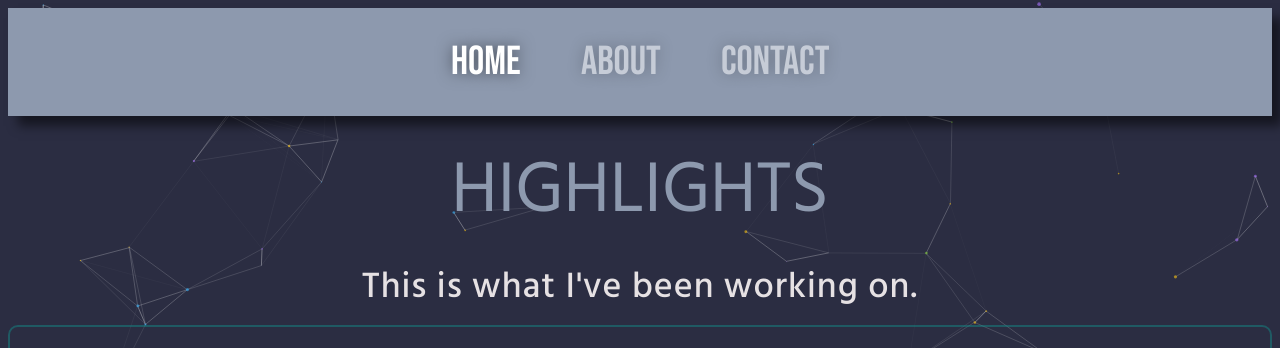
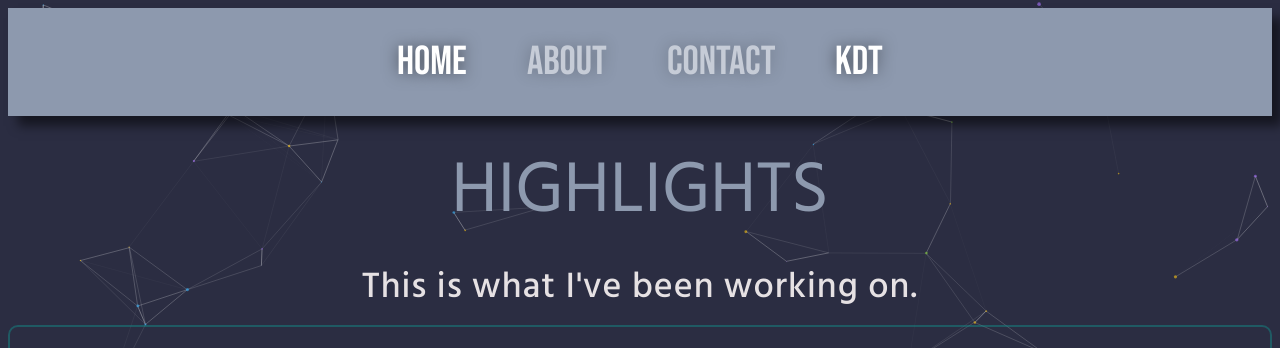
Before and after one commit to rin-williams/rin-williams.github.io, a plain HTML site: page index.html in a window 1280 px wide. Shown: the top 348 px of the page. Drawn offline with Linux system fonts and the light colour scheme.

Commit message:
Update navbar with KDT link

```diff
--- a/index.html
+++ b/index.html
@@ -30,6 +30,9 @@
       </li>
       <li class="button contact-button">
         <a href="contact.html">Contact</a>
+      </li>
+      <li class="button KDT-button">
+        <a href="kdtsuo.github.com/index.html">KDT</a>
       </li>
     </ul>
   </nav>
```
Also changed, not shown: css/main.css (line endings or trailing spaces).
